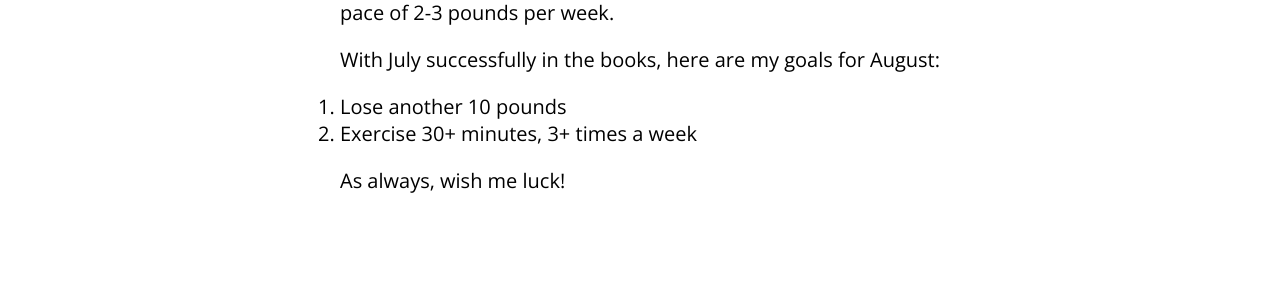
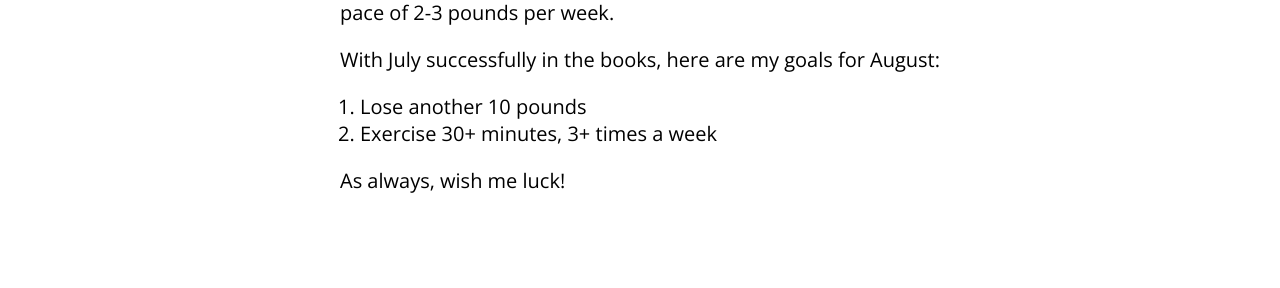
Before and after one commit to communicable/communicable.github.io, a Jekyll site: the page built from index.html, in a window 1280 px wide. Shown: the part 648-936 px from the top of the page. Built offline with Jekyll 4.4.1, drawn with Linux system fonts in a browser that asks for light colours; Markdown is read by kramdown in place of the engine named in the settings.

Commit message:
Updated list styles

```diff
--- a/css/main.css
+++ b/css/main.css
@@ -26,6 +26,10 @@ a {
 
 a:hover {
   text-decoration: underline;
+}
+
+ul, ol {
+  margin-left: 1em;
 }
 
 .wrapper {
```
